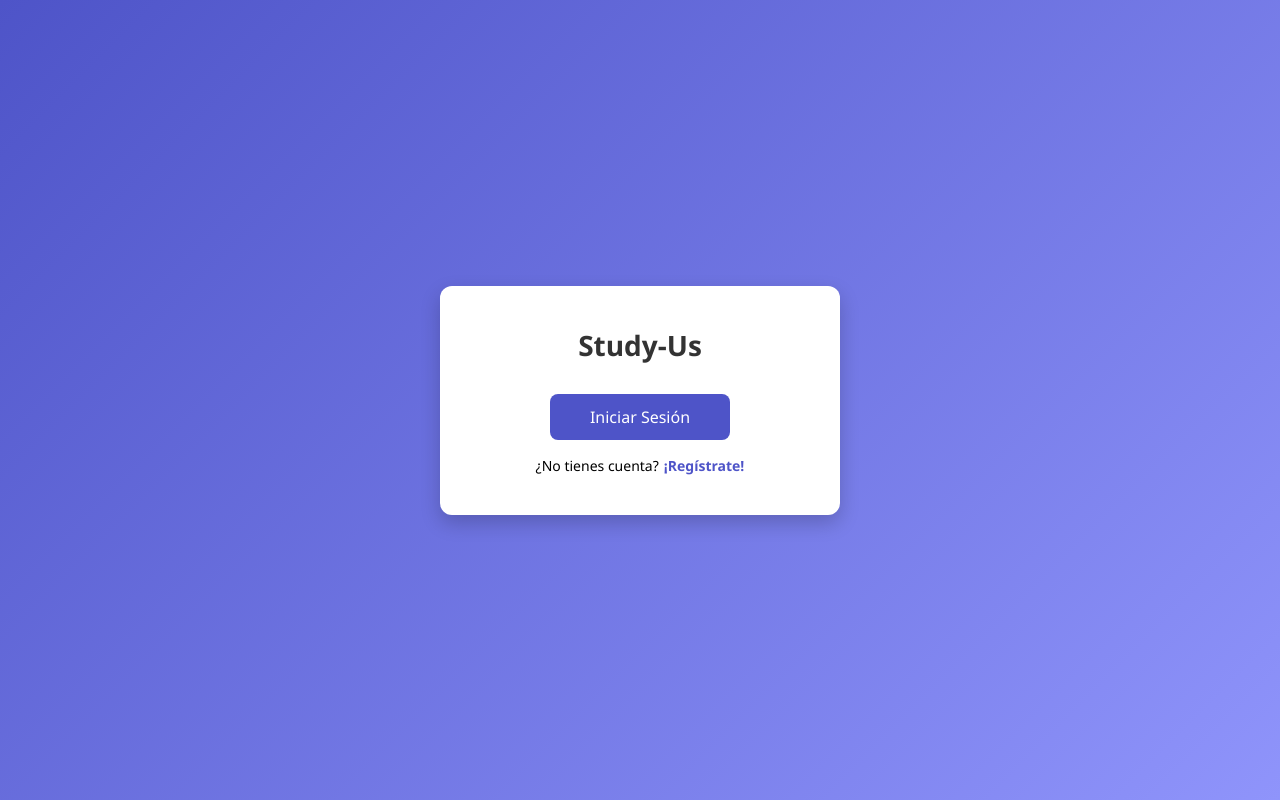
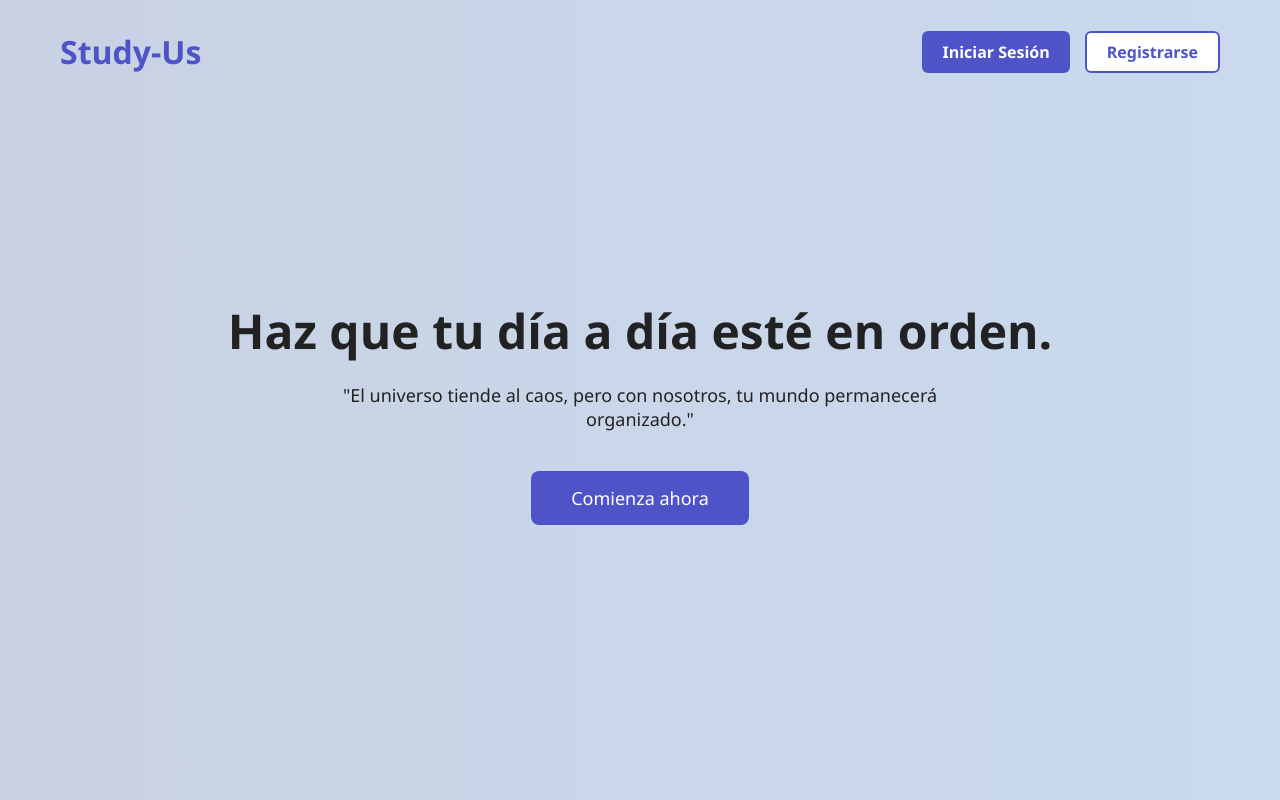
Before and after one commit to Zeit-bit/Study-Us-Frontend, a React (Vite) app in the folder client/: page / in a window 1280 px wide. Built offline with nearby package versions, Linux system fonts and the light colour scheme.

Commit message:
Add first auth stylization mockup

```diff
--- a/client/src/pages/Auth.css
+++ b/client/src/pages/Auth.css
@@ -1,51 +1,81 @@
-.auth-wrapper {
-  height: 100vh;
+.auth-landing {
   display: flex;
+  flex-direction: column;
+  min-height: 100vh;
+  background: linear-gradient(to right, #c9d2e4, #cad9ee);
+  font-family: sans-serif;
+  color: #222;
+}
+
+.auth-header {
+  display: flex;
+  justify-content: space-between;
+  align-items: center;
+  padding: 30px 60px;
+  background: transparent;
+}
+
+.auth-logo {
+  font-size: 32px;
+  color: #4e54c8;
+  font-weight: bold;
+}
+
+.auth-nav-button {
+  background-color: #4e54c8;
+  color: white;
+  padding: 10px 20px;
+  margin-left: 15px;
+  border-radius: 6px;
+  text-decoration: none;
+  font-weight: bold;
+  transition: background 0.3s;
+}
+
+.auth-nav-button.secondary {
+  background-color: white;
+  color: #4e54c8;
+  padding: 8px 20px;
+  border: 2px solid #4e54c8;
+}
+
+.auth-nav-button:hover {
+  background-color: #3c40a0;
+  color: white;
+}
+
+.auth-main {
+  flex: 1;
+  display: flex;
+  flex-direction: column;
   justify-content: center;
   align-items: center;
+  text-align: center;
+  padding: 0 40px;
+  margin-top: -80px;
 }
 
-.auth-container {
-  background-color: white;
-  padding: 40px 30px;
-  border-radius: 12px;
-  box-shadow: 0 8px 20px rgba(0, 0, 0, 0.2);
-  text-align: center;
-  max-width: 400px;
-  width: 100%;
+.auth-tagline {
+  font-size: 48px;
+  margin-bottom: 20px;
 }
 
-.auth-title {
-  font-size: 28px;
-  color: #333;
-  margin-bottom: 30px;
+.auth-description {
+  font-size: 18px;
+  max-width: 600px;
+  margin-bottom: 40px;
 }
 
-.auth-button {
-  display: inline-block;
+.auth-cta {
   background-color: #4e54c8;
   color: white;
-  padding: 12px 40px;
-  border: none;
+  padding: 15px 40px;
   border-radius: 8px;
-  font-size: 16px;
-  cursor: pointer;
+  font-size: 18px;
   text-decoration: none;
-  transition: background-color 0.3s ease;
-  margin-bottom: 16px;
+  transition: background-color 0.3s;
 }
 
-.auth-button:hover {
+.auth-cta:hover {
   background-color: #3c40a0;
 }
-
-.auth-link {
-  font-size: 14px;
-}
-
-.auth-link a {
-  color: #4e54c8;
-  text-decoration: none;
-  font-weight: bold;
-  margin-left: 5px;
-}
--- a/client/src/pages/Auth.jsx
+++ b/client/src/pages/Auth.jsx
@@ -1,19 +1,24 @@
-import {Link} from 'react-router-dom'
+import { Link } from 'react-router-dom'
 import './Auth.css'
-
-
 
 const Auth = () => {
   return (
-    <div className="auth-wrapper">
-      <div className="auth-container">
-        <h1 className="auth-title">Study-Us</h1>
-        <Link to={"/login"} className="auth-button">Iniciar Sesión</Link>
-        <p className="auth-link">
-          ¿No tienes cuenta?
-          <Link to="/register">¡Regístrate!</Link>
+    <div className="auth-landing">
+      <header className="auth-header">
+        <h1 className="auth-logo">Study-Us</h1>
+        <div>
+          <Link to="/login" className="auth-nav-button">Iniciar Sesión</Link>
+          <Link to="/register" className="auth-nav-button secondary">Registrarse</Link>
+        </div>
+      </header>
+
+      <main className="auth-main">
+        <h2 className="auth-tagline">Haz que tu día a día esté en orden.</h2>
+        <p className="auth-description">
+          "El universo tiende al caos, pero con nosotros, tu mundo permanecerá organizado."
         </p>
-      </div>
+        <Link to="/register" className="auth-cta">Comienza ahora</Link>
+      </main>
     </div>
   )
 }
--- a/client/src/pages/Login.css
+++ b/client/src/pages/Login.css
@@ -15,6 +15,7 @@
   font-size: 36px;
   color: white;
   margin-bottom: 20px;
+  border: #333;
 }
 
 .login-container {
```
